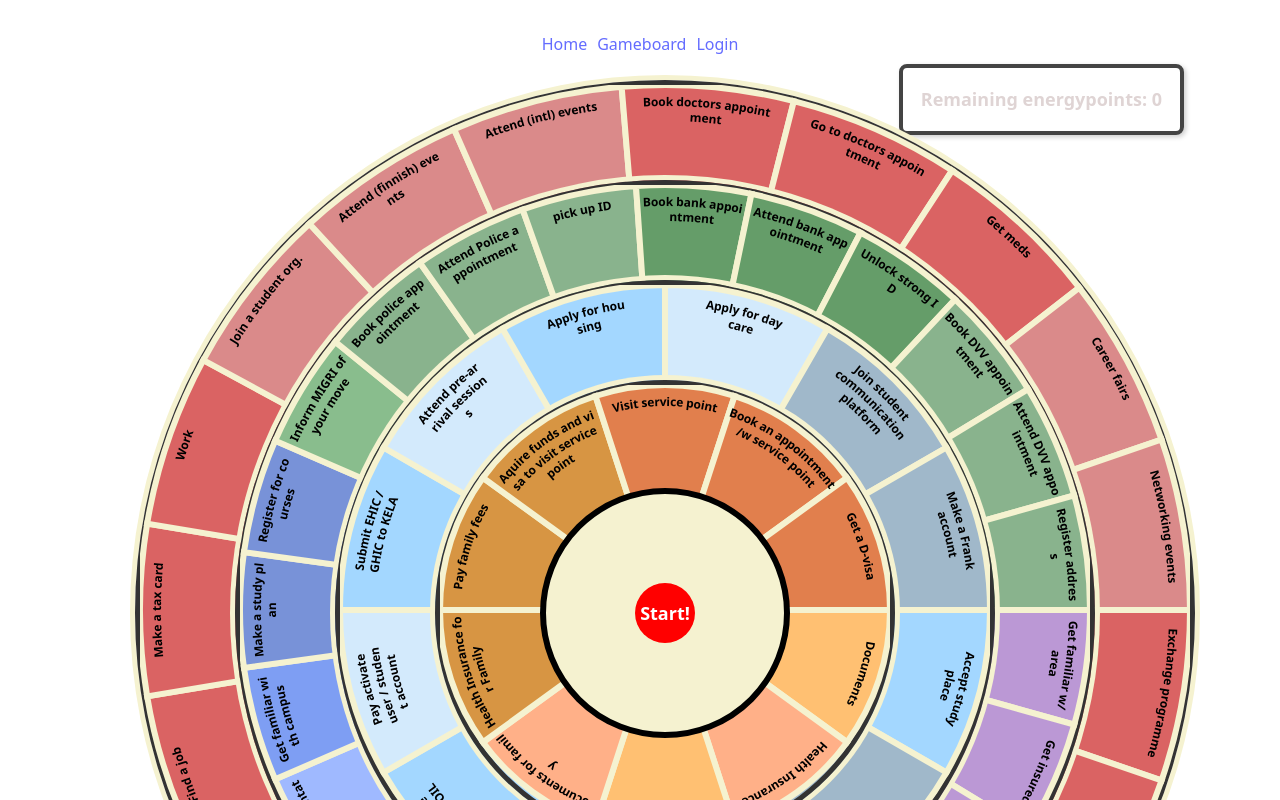
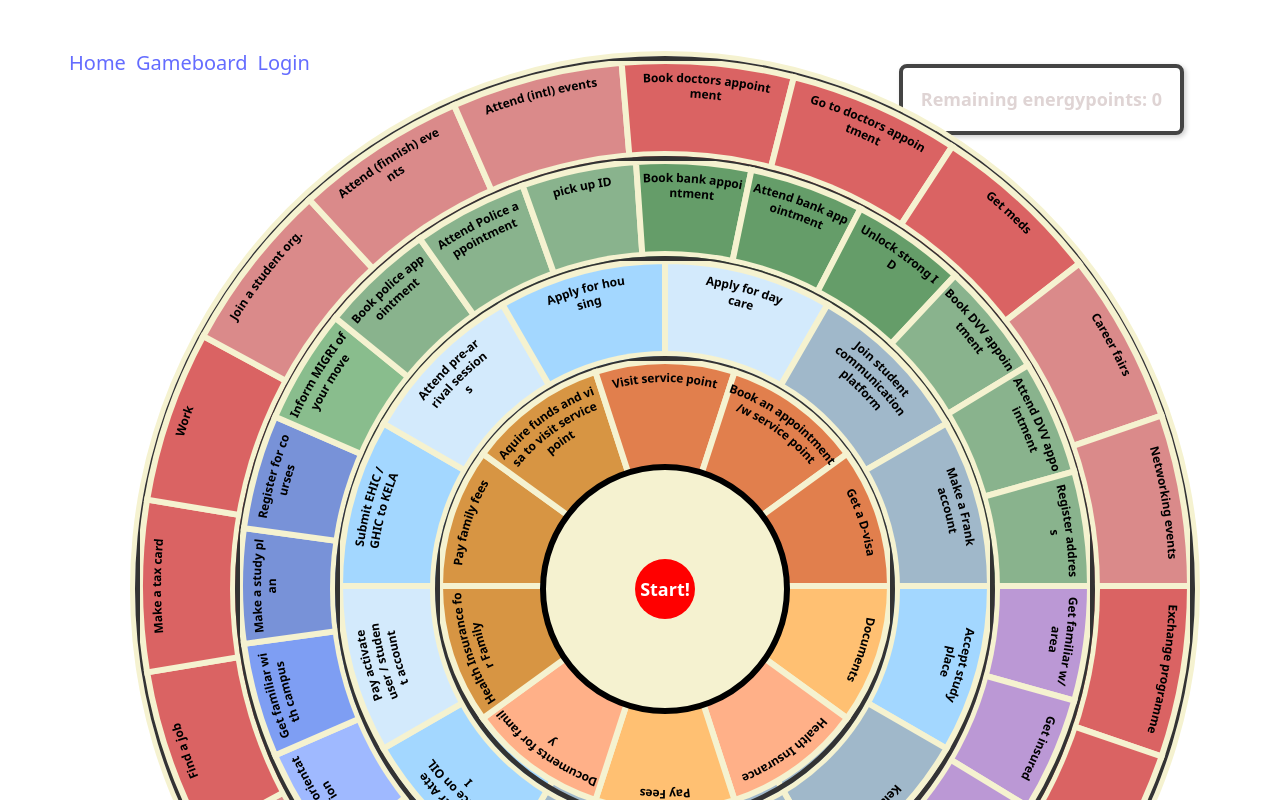
Before and after one commit to WalkAMileGame/WalkAMileGame, a React (Vite) app in the folder frontend/: page /gameboard in a window 1280 px wide. Shown: the top 800 px of the page. Built offline with nearby package versions, Linux system fonts and the light colour scheme; no server answers.

Commit message:
Added css for links

```diff
--- a/frontend/src/App.css
+++ b/frontend/src/App.css
@@ -32,6 +32,13 @@
   a:nth-of-type(2) .logo {
     animation: logo-spin infinite 20s linear;
   }
+}
+
+.links {
+  position: absolute;
+  top: 3rem;
+  left: 4rem;
+  font-size: 20px;
 }
 
 .card {
--- a/frontend/src/App.jsx
+++ b/frontend/src/App.jsx
@@ -34,7 +34,7 @@ function App() {
           Remaining energypoints: {points}
       </div>
       <Router>
-        <div>
+        <div className="links">
           <Link style={padding} to="/">Home</Link>
           <Link style={padding} to="/gameboard">Gameboard</Link>
           <Link style={padding} to="/login">Login</Link>
```
Also changed, not shown: frontend/src/components/HomePage.jsx (indentation only).
